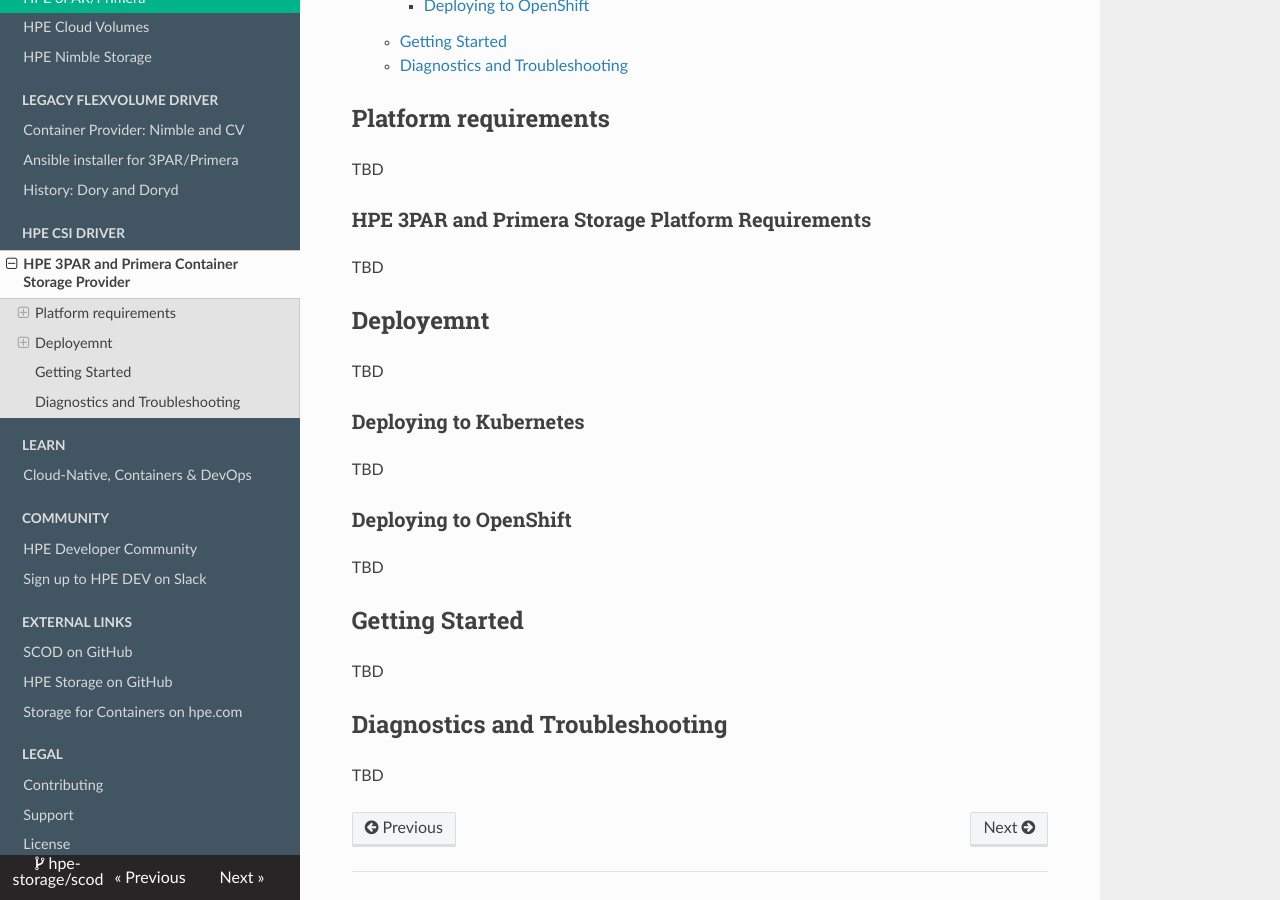
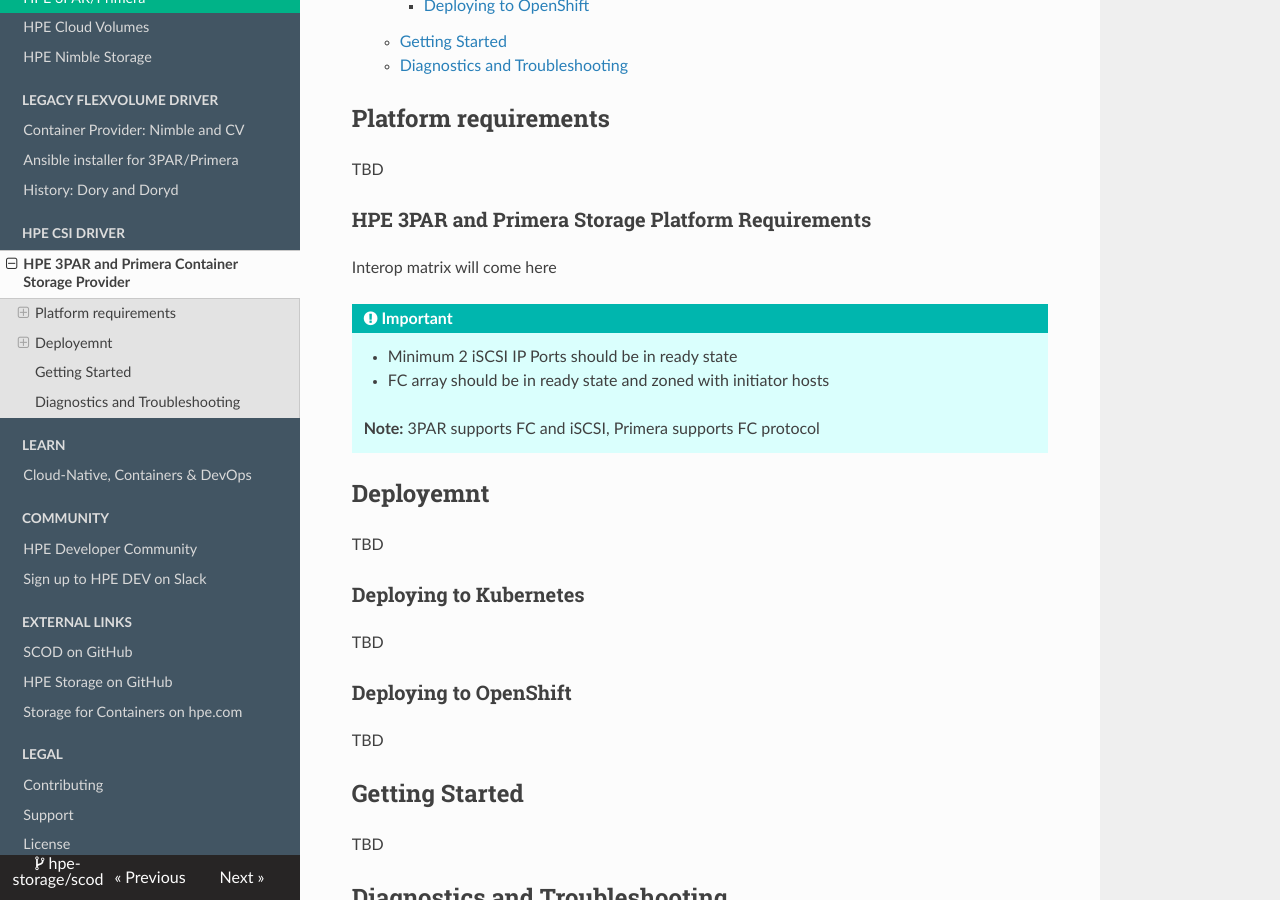
Before and after one commit to hpe-storage/scod, an MkDocs documentation site: the page built from docs/csp/3par_primera/index.md, in a window 1280 px wide and 900 px high, scrolled down 382 px. Built offline with MkDocs 1.6.1, drawn with Linux system fonts in a browser that asks for light colours; nearby versions of some CDN libraries.

Commit message:
Added notes for platform requirement
Signed-off-by: Sneha Rai <sneha_srai@yahoo.co.in>

```diff
--- a/docs/csp/3par_primera/index.md
+++ b/docs/csp/3par_primera/index.md
@@ -8,7 +8,13 @@
 TBD
 
 ### HPE 3PAR and Primera Storage Platform Requirements
-TBD
+Interop matrix will come here
+
+!!! Important
+    * Minimum 2 iSCSI IP Ports should be in ready state
+    * FC array should be in ready state and zoned with initiator hosts
+
+    **Note:** 3PAR supports FC and iSCSI, Primera supports FC protocol
 
 ## Deployemnt
 TBD
```
